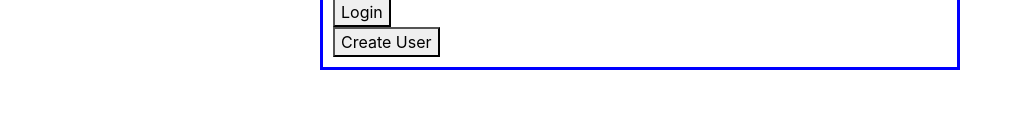
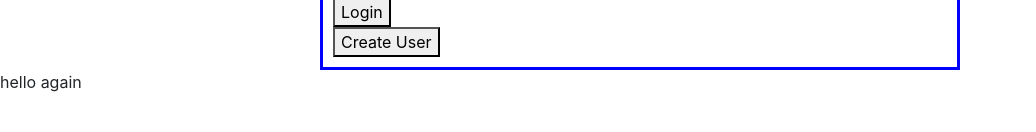
Before and after one commit to Yifan1989/B2B, an Angular app in the folder Sunning/Sunning/ClientApp/: page / in a window 1280 px wide. Shown: the part 168-300 px from the top of the page, without its empty margins (0-1036 px from the left). Built offline with nearby package versions, Linux system fonts and the light colour scheme.

Commit message:
hello again

```diff
--- a/Sunning/Sunning/ClientApp/src/app/app.component.html
+++ b/Sunning/Sunning/ClientApp/src/app/app.component.html
@@ -5,5 +5,6 @@
         </p>
     </div>
     <app-home></app-home>
+    <div>hello again</div>
     <app-signup></app-signup>
 </body>
```
